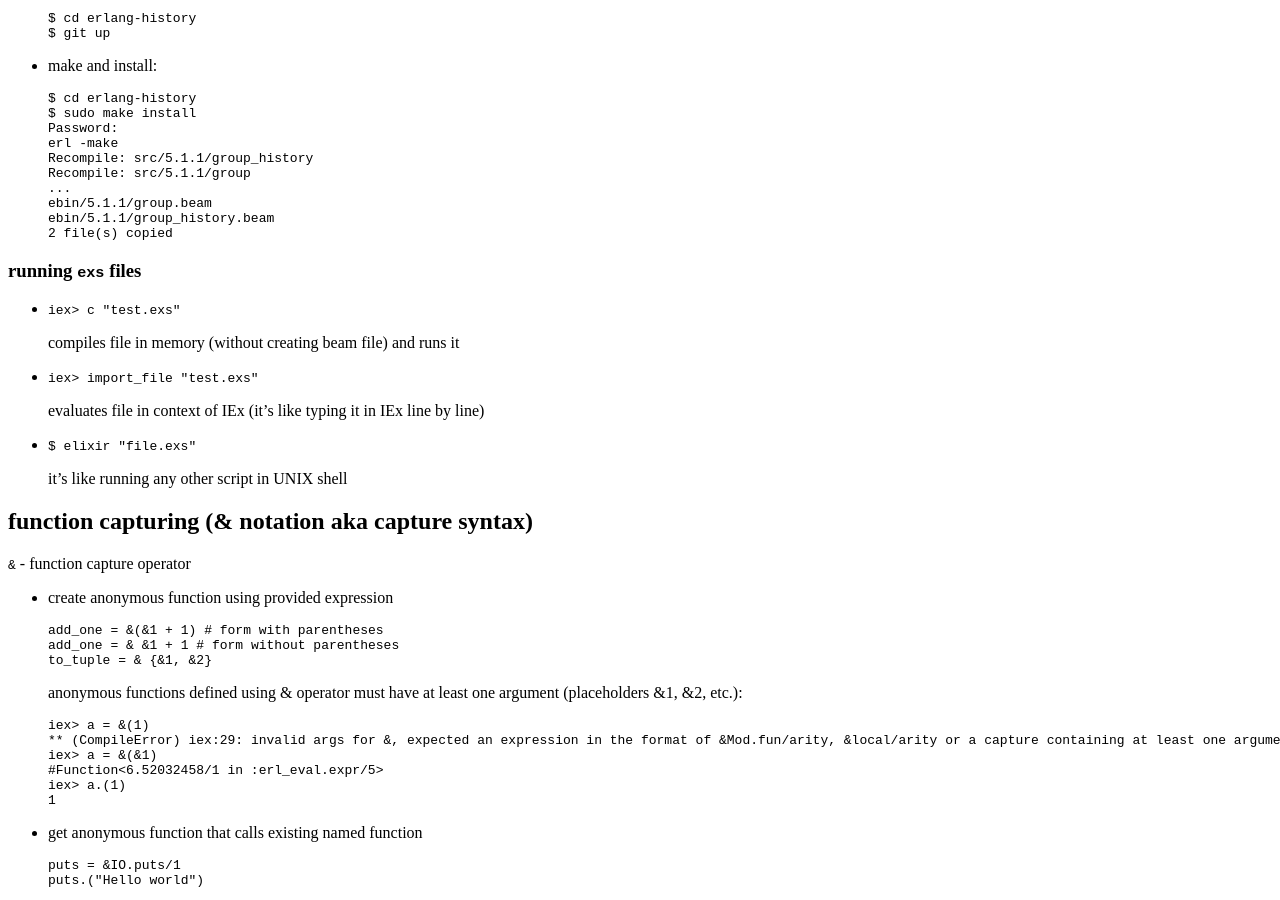
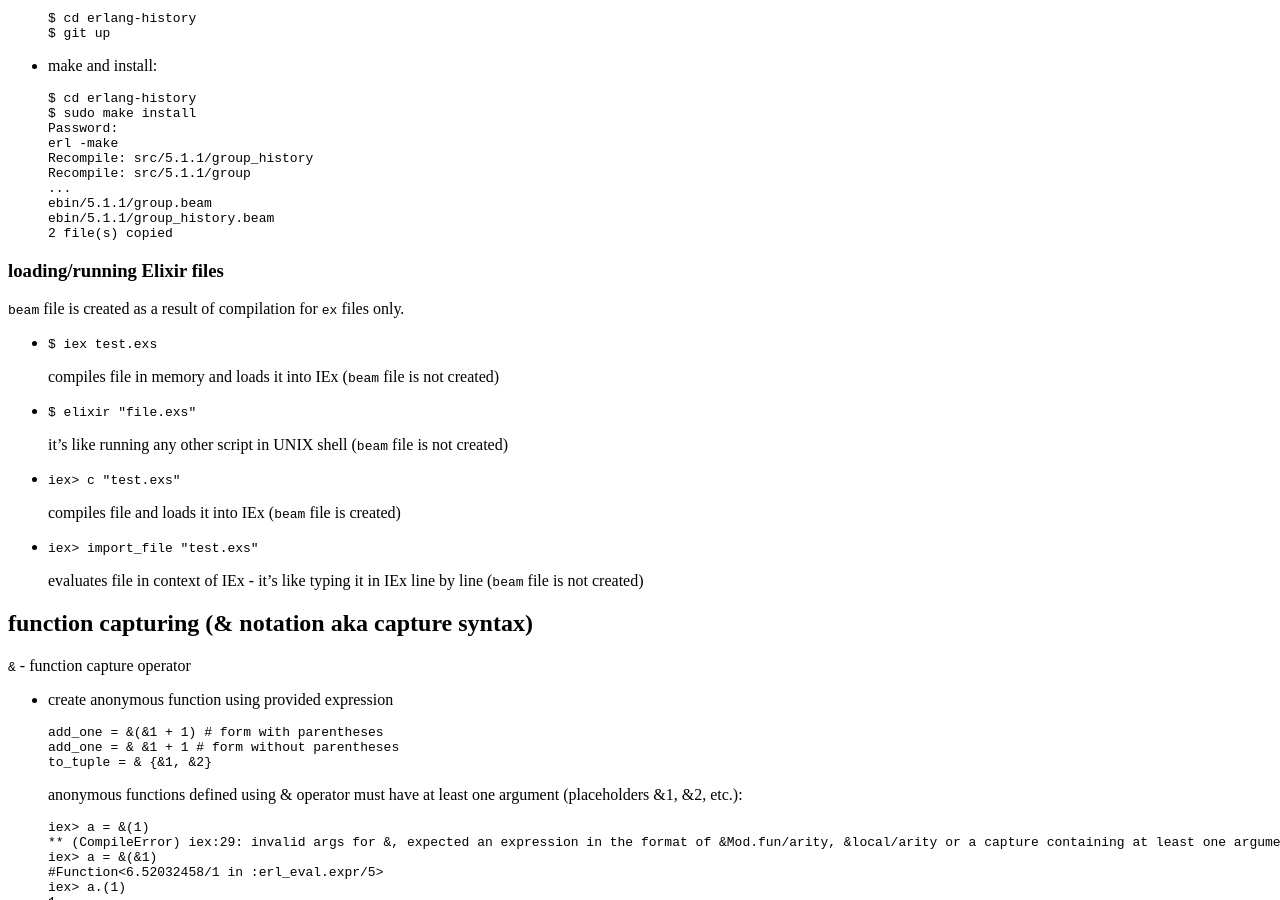
Before and after one commit to tap349/tap349.github.io, a Jekyll site: the page built from _posts/2016-12-31-elixir-notes.md, in a window 1280 px wide and 900 px high, scrolled down 862 px. Built offline with Jekyll 4.4.1, drawn with Linux system fonts in a browser that asks for light colours; some of the changed text lies outside the part shown.

Commit message:
update 2017-01-01_17:46:57

````diff
--- a/_posts/2016-12-31-elixir-notes.md
+++ b/_posts/2016-12-31-elixir-notes.md
@@ -66,19 +66,29 @@
   2 file(s) copied
   ```
 
-### running `exs` files
+### loading/running Elixir files
 
-- `iex> c "test.exs"`
+`beam` file is created as a result of compilation for `ex` files only.
 
-  compiles file in memory (without creating beam file) and runs it
+- `$ iex test.exs`
 
-- `iex> import_file "test.exs"`
-
-  evaluates file in context of IEx (it's like typing it in IEx line by line)
+  compiles file in memory and loads it into IEx
+  (`beam` file is not created)
 
 - `$ elixir "file.exs"`
 
   it's like running any other script in UNIX shell
+  (`beam` file is not created)
+
+- `iex> c "test.exs"`
+
+  compiles file and loads it into IEx
+  (`beam` file is created)
+
+- `iex> import_file "test.exs"`
+
+  evaluates file in context of IEx - it's like typing it in IEx line by line
+  (`beam` file is not created)
 
 ## function capturing (& notation aka capture syntax)
 
````
